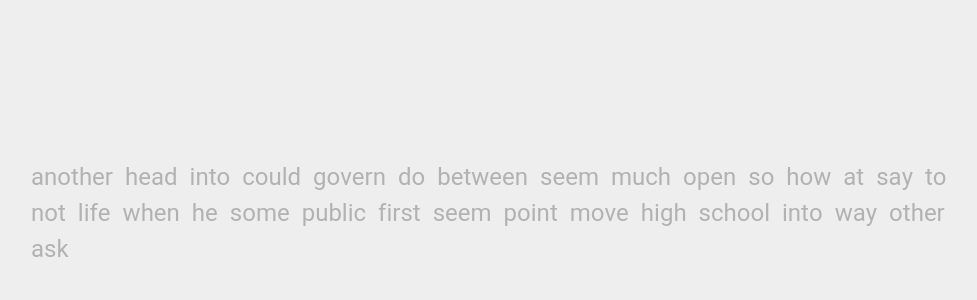
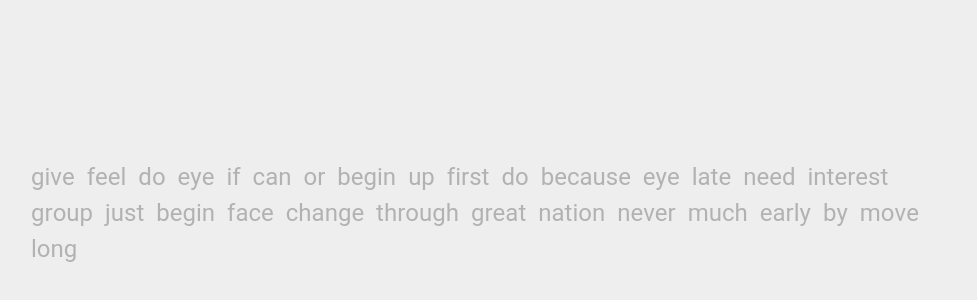
Before and after one commit to yahuy1/tickingstabs, a React (Create React App) app: page / in a window 1280 px wide. Shown: the part 178-478 px from the top of the page, without its empty margins (147-1124 px from the left). Built offline with nearby package versions, Linux system fonts and the light colour scheme; the HTML template or start-up script is replaced by a standard one.

Commit message:
random text generator

```diff
--- a/src/App.js
+++ b/src/App.js
@@ -1,9 +1,7 @@
 import "./App.scss";
 import Result from "./components/Result";
+import language from "./components/languages/english.json";
 import {useEffect, useRef, useState} from 'react';
-
-//const text = "If you're visiting this page, you're likely here because you're searching for a random sentence. Sometimes a random word just isn't enough, and that is where the random sentence generator comes into play. By inputting the desired number, you can make a list of as many random sentences as you want or need. Producing random sentences can be helpful in a number of different ways.";
-const text = "another head into could govern do between seem much open so how at say to not life when he some public first seem point move high school into way other ask";
 
 export default function App() {
 	const wordInput = useRef(null); // Reference to the input field
@@ -16,7 +14,13 @@
 	const [page, setPage] = useState("typingTest");
 
 	// Generate Test Text
-	function generateTest(text) {
+	function generateTest() {
+		let text = "";
+		for (let i = 0; i < 30; i++) {
+			let index = Math.floor(Math.random() * language.words.length);
+			text = text + language.words[index] + ((i === 29) ? "" : " ");
+		}
+
 		const wordList = text.split(" ");
 		setWords(wordList.map((word, i) => {
 			return(
@@ -41,7 +45,9 @@
 	}
 
 	// Call generateText() on load
-	useEffect(() => {generateTest(text)}, []);
+	useEffect(() => {
+		generateTest();
+	}, []);
 
 	// Calculate Result
 	async function calculateResult() {
@@ -106,7 +112,7 @@
 		// Tab
 		if (pressed === 9) {
 			event.preventDefault();
-			generateTest(text);
+			generateTest();
 		}
 
 		// Backspace
@@ -293,7 +299,7 @@
 								<div>{WPM}</div>
 							</div>
 							<div className="wordContainer">
-								<div className="caret"></div>
+								<div className={"caret" + ((testState === "Started") ? " active" : " ")}></div>
 								{words}
 							</div>
 							<input
--- a/src/App.scss
+++ b/src/App.scss
@@ -59,6 +59,10 @@
             }
 
             animation: flashSmooth ease infinite 1s;
+
+            &.active {
+              animation: none;
+            }
           }
 
           .word {
--- /dev/null
+++ b/src/components/languages/english.json
@@ -0,0 +1,205 @@
+{
+    "name": "english",
+    "words": [
+      "the",
+      "be",
+      "of",
+      "and",
+      "a",
+      "to",
+      "in",
+      "he",
+      "have",
+      "it",
+      "that",
+      "for",
+      "they",
+      "I",
+      "with",
+      "as",
+      "not",
+      "on",
+      "she",
+      "at",
+      "by",
+      "this",
+      "we",
+      "you",
+      "do",
+      "but",
+      "from",
+      "or",
+      "which",
+      "one",
+      "would",
+      "all",
+      "will",
+      "there",
+      "say",
+      "who",
+      "make",
+      "when",
+      "can",
+      "more",
+      "if",
+      "no",
+      "man",
+      "out",
+      "other",
+      "so",
+      "what",
+      "time",
+      "up",
+      "go",
+      "about",
+      "than",
+      "into",
+      "could",
+      "state",
+      "only",
+      "new",
+      "year",
+      "some",
+      "take",
+      "come",
+      "these",
+      "know",
+      "see",
+      "use",
+      "get",
+      "like",
+      "then",
+      "first",
+      "any",
+      "work",
+      "now",
+      "may",
+      "such",
+      "give",
+      "over",
+      "think",
+      "most",
+      "even",
+      "find",
+      "day",
+      "also",
+      "after",
+      "way",
+      "many",
+      "must",
+      "look",
+      "before",
+      "great",
+      "back",
+      "through",
+      "long",
+      "where",
+      "much",
+      "should",
+      "well",
+      "people",
+      "down",
+      "own",
+      "just",
+      "because",
+      "good",
+      "each",
+      "those",
+      "feel",
+      "seem",
+      "how",
+      "high",
+      "too",
+      "place",
+      "little",
+      "world",
+      "very",
+      "still",
+      "nation",
+      "hand",
+      "old",
+      "life",
+      "tell",
+      "write",
+      "become",
+      "here",
+      "show",
+      "house",
+      "both",
+      "between",
+      "need",
+      "mean",
+      "call",
+      "develop",
+      "under",
+      "last",
+      "right",
+      "move",
+      "thing",
+      "general",
+      "school",
+      "never",
+      "same",
+      "another",
+      "begin",
+      "while",
+      "number",
+      "part",
+      "turn",
+      "real",
+      "leave",
+      "might",
+      "want",
+      "point",
+      "form",
+      "off",
+      "child",
+      "few",
+      "small",
+      "since",
+      "against",
+      "ask",
+      "late",
+      "home",
+      "interest",
+      "large",
+      "person",
+      "end",
+      "open",
+      "public",
+      "follow",
+      "during",
+      "present",
+      "without",
+      "again",
+      "hold",
+      "govern",
+      "around",
+      "possible",
+      "head",
+      "consider",
+      "word",
+      "program",
+      "problem",
+      "however",
+      "lead",
+      "system",
+      "set",
+      "order",
+      "eye",
+      "plan",
+      "run",
+      "keep",
+      "face",
+      "fact",
+      "group",
+      "play",
+      "stand",
+      "increase",
+      "early",
+      "course",
+      "change",
+      "help",
+      "line"
+    ]
+  }
```
